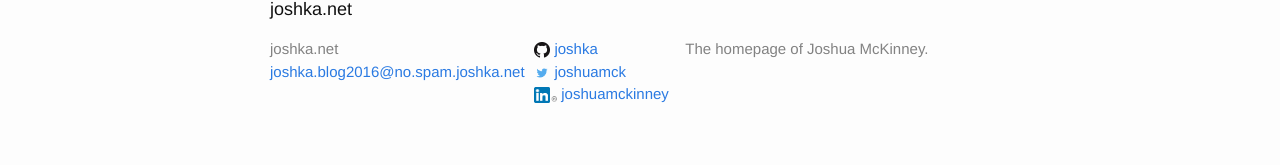
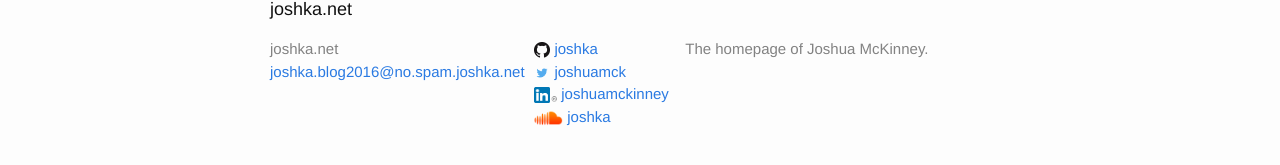
Before and after one commit to joshka/joshka.github.io, a Jekyll site: the page built from index.html, in a window 1280 px wide. Shown: the part 415-580 px from the top of the page. Built offline with Jekyll 4.4.1, drawn with Linux system fonts in a browser that asks for light colours.

Commit message:
Add soundcloud link

```diff
--- a/_config.yml
+++ b/_config.yml
@@ -13,8 +13,9 @@ description: > # this means to ignore newlines until "baseurl:"
 baseurl: "" # the subpath of your site, e.g. /blog
 url: "http://www.joshka.net" # the base hostname & protocol for your site
 twitter_username: joshuamck
-github_username:  joshka
+github_username: joshka
 linkedin_username: joshuamckinney
+soundcloud_username: joshka
 
 # Build settings
 markdown: kramdown
--- a/_includes/footer.html
+++ b/_includes/footer.html
@@ -31,6 +31,12 @@
             {% include icon-linkedin.html username=site.linkedin_username %}
           </li>
           {% endif %}
+
+          {% if site.soundcloud_username %}
+          <li>
+            {% include icon-soundcloud.html username=site.soundcloud_username %}
+          </li>
+          {% endif %}
         </ul>
       </div>
 
--- /dev/null
+++ b/_includes/icon-soundcloud.html
@@ -0,0 +1,3 @@
+<a href="https://soundcloud.com/{{ include.username }}">
+  <img src="/images/soundcloud_logo.png" height="16px">
+  <span class="username">{{ include.username }}</span></a>
```
Also changed, not shown: images/soundcloud_logo.png (added).
